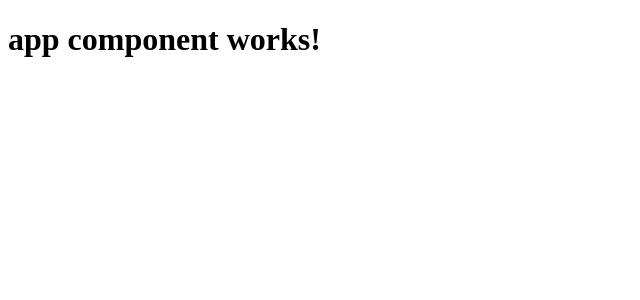
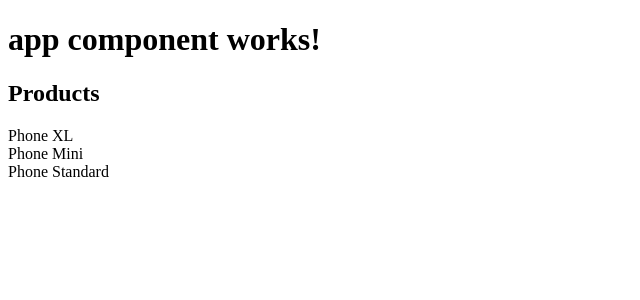
Before and after one commit to aehrlich1/angular-get-started, an Angular app: page / in a window 1280 px wide. Shown: the top 300 px of the page, without its empty margins (0-640 px from the left). Built offline with nearby package versions, Linux system fonts and the light colour scheme.

Commit message:
added products.ts

```diff
--- a/src/app/app.component.html
+++ b/src/app/app.component.html
@@ -1 +1,2 @@
 <h1>app component works!</h1>
+<app-product-list></app-product-list>
--- a/src/app/product-list/product-list.component.html
+++ b/src/app/product-list/product-list.component.html
@@ -1 +1,3 @@
-<p>product-list works!</p>
+<h2>Products</h2>
+
+<div *ngFor="let product of products">{{ product.name }}</div>
--- a/src/app/product-list/product-list.component.ts
+++ b/src/app/product-list/product-list.component.ts
@@ -1,15 +1,11 @@
-import { Component, OnInit } from '@angular/core';
+import { Component } from '@angular/core';
+import { products } from '../products';
 
 @Component({
   selector: 'app-product-list',
   templateUrl: './product-list.component.html',
   styleUrls: ['./product-list.component.css']
 })
-export class ProductListComponent implements OnInit {
-
-  constructor() { }
-
-  ngOnInit(): void {
-  }
-
+export class ProductListComponent {
+  products = products;
 }
--- a/src/app/products.ts
+++ b/src/app/products.ts
@@ -5,7 +5,7 @@ export interface Product {
   description: string;
 }
 
-export const products = [
+export const products: Product[] = [
   {
     id: 1,
     name: 'Phone XL',
@@ -16,12 +16,12 @@ export const products = [
     id: 2,
     name: 'Phone Mini',
     price: 699,
-    descriptions: 'A great phone with one of the best cameras'
+    description: 'A great phone with one of the best cameras'
   },
   {
     id: 3,
     name: 'Phone Standard',
     price: 299,
-    descriptions: ''
+    description: ''
   }
 ];
```
